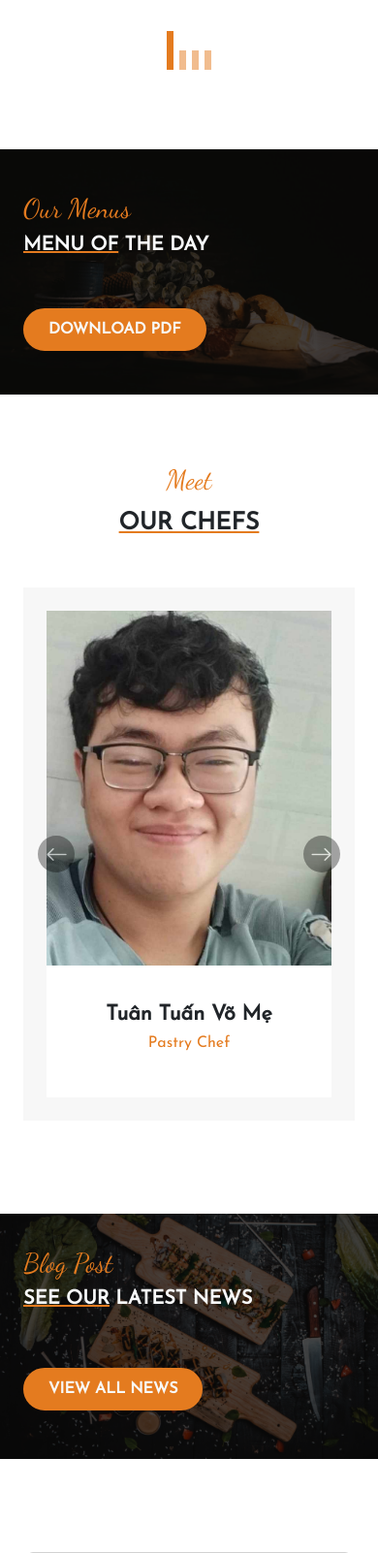
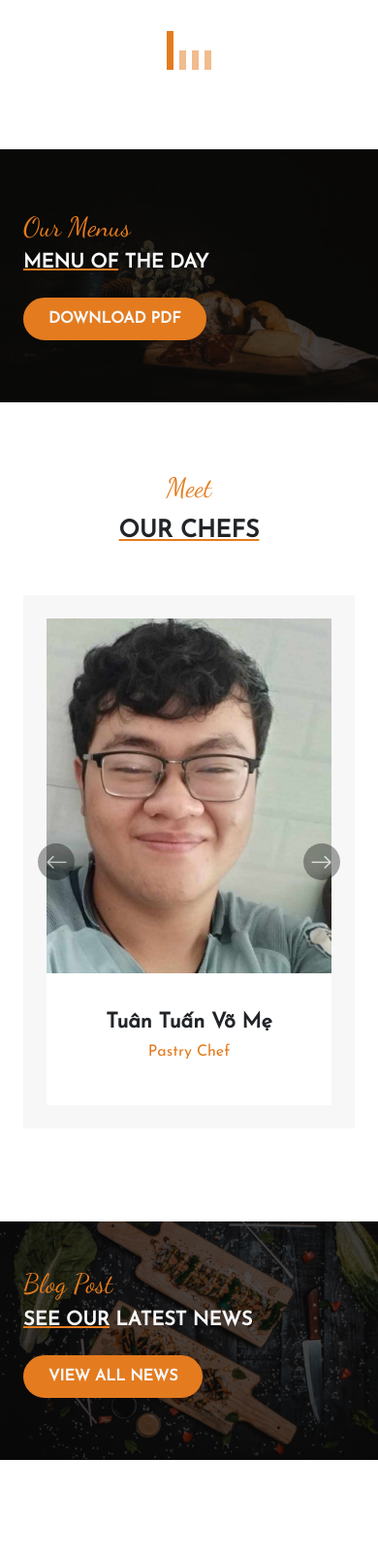
Before and after one commit to TG000/AmbatuEAT, a PHP site: page / in a window 390 px wide. Shown: the part 3010-4612 px from the top of the page at 97% size. Run offline with PHP 8.4, Linux system fonts and the light colour scheme.

Commit message:
Fix and fix

```diff
--- a/index.html
+++ b/index.html
@@ -358,7 +358,7 @@
     </section>
 
     <!-- Menus -->
-    <section class="menus bg-image bg-black-overlay section-small h-phone-fit">
+    <section class="menus bg-image bg-black-overlay section-small h-phone-fit py-5">
         <div class="container h-100 h-phone-fit py-md-0 px-md-3 px-4 d-flex flex-column flex-lg-row justify-content-lg-between justify-content-evenly">
             <div class="d-flex flex-column justify-content-center pt-3 pt-md-0">
                 <h2 class=" text-orange display-6 font-fancy">Our Menus</h2>
@@ -435,7 +435,7 @@
     </section>
 
     <!-- News -->
-    <section class="news section-small bg-image bg-black-overlay h-phone-fit">
+    <section class="news section-small bg-image bg-black-overlay h-phone-fit py-5">
         <div class="container h-100 h-phone-fit py-md-0 px-md-3 px-4 d-flex flex-column flex-lg-row justify-content-lg-between justify-content-evenly">
             <div class="d-flex flex-column justify-content-center">
                 <h2 class=" text-orange display-6 font-fancy">Blog Post</h2>
--- a/source/css/responsive.css
+++ b/source/css/responsive.css
@@ -176,7 +176,7 @@
     }
 
     .h-phone-fit {
-        height: fit-content;
+        height: fit-content !important;
     }
 
     .carousel-control-prev {
```
